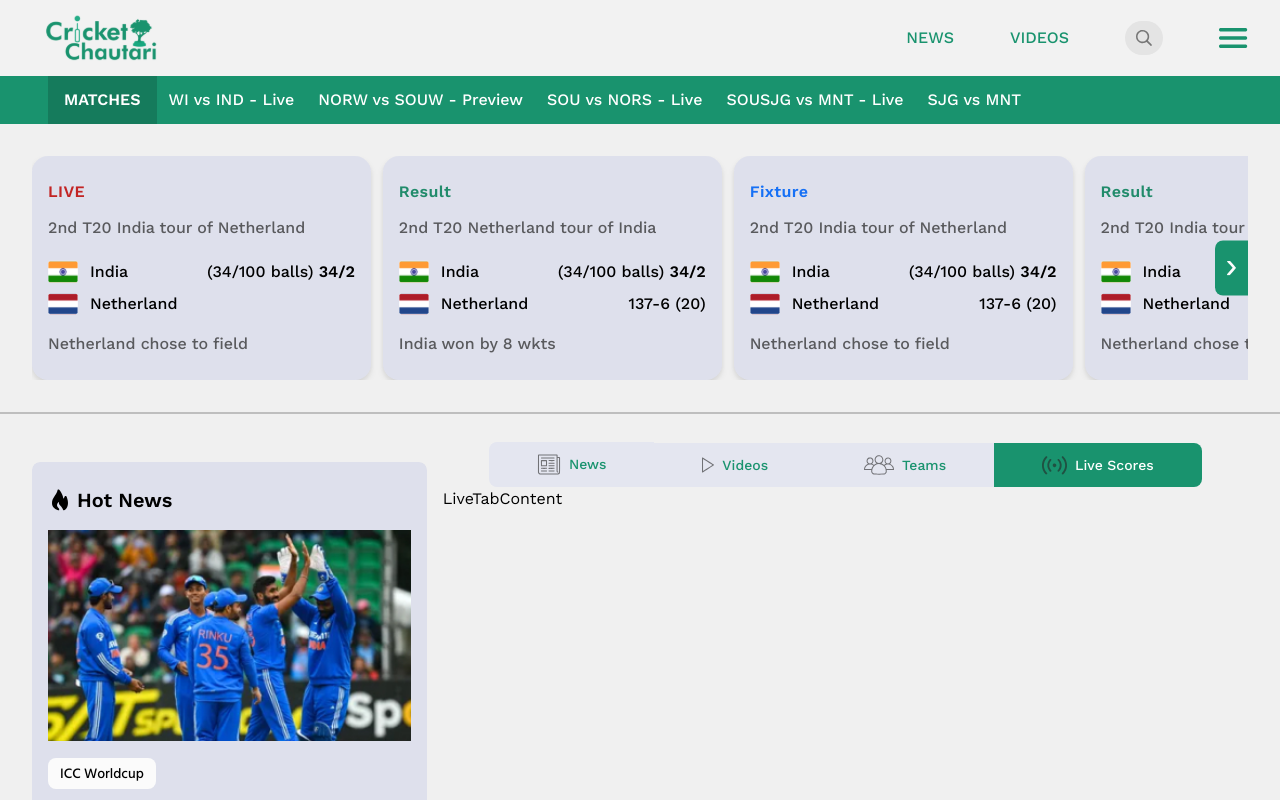
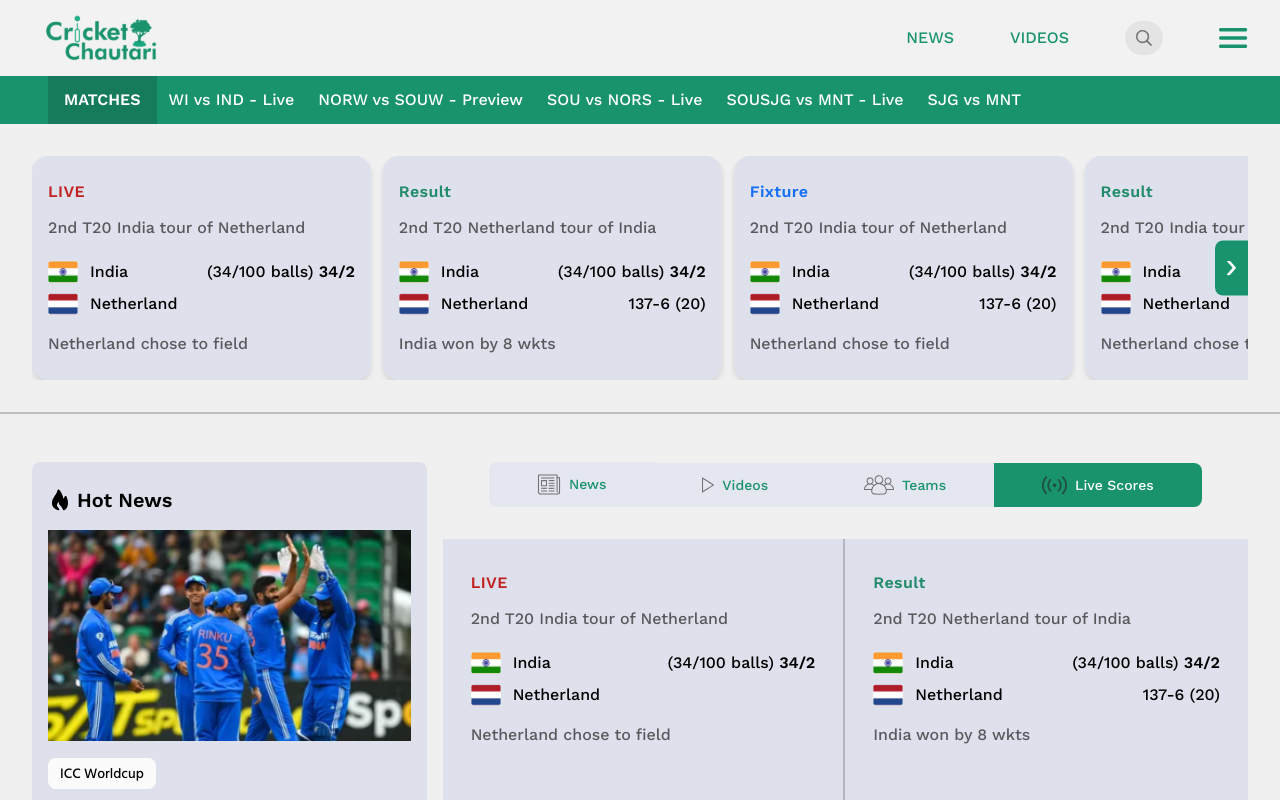
Before and after one commit to gemdevelopers/cricketchautari, a Next.js app: page / in a window 1280 px wide. Both pictures are taken after a click on the item "Live Scores". Shown: the top 800 px of the page. Built offline with nearby package versions, Linux system fonts and the light colour scheme.

Commit message:
make live score section tab

```diff
--- a/src/components/Home/Tab/LiveTabContent.jsx
+++ b/src/components/Home/Tab/LiveTabContent.jsx
@@ -1,8 +1,104 @@
 import React from 'react'
 
 const LiveTabContent = () => {
+
+    const silderDatas = [
+        {
+            status: "LIVE",
+            statusColor: "text-[#C22424]",
+            firstTitle: "2nd T20 India tour of Netherland",
+            balls: "",
+            stats: "",
+            secondTitle: "Netherland chose to field"
+        },
+        {
+            status: "Result",
+            statusColor: "text-[#218B6B]",
+            firstTitle: "2nd T20 Netherland tour of India",
+            balls: "",
+            stats: "137-6 (20)",
+            secondTitle: "India won by 8 wkts"
+        },
+        {
+            status: "Fixture",
+            statusColor: "text-[#1670F5]",
+            firstTitle: "2nd T20 India tour of Netherland",
+            balls: "",
+            stats: "137-6 (20)",
+            secondTitle: "Netherland chose to field"
+        },
+        {
+            status: "Result",
+            statusColor: "text-[#218B6B]",
+            firstTitle: "2nd T20 India tour of Netherland",
+            balls: "",
+            stats: "300-6 (5)",
+            secondTitle: "Netherland chose to field"
+        },
+        {
+            status: "LIVE",
+            statusColor: "text-[#C22424]",
+            firstTitle: "2nd T20 India tour of Netherland",
+            balls: "",
+            stats: "",
+            secondTitle: "Netherland chose to field"
+        },
+        {
+            status: "Fixture",
+            statusColor: "text-[#1670F5]",
+            firstTitle: "2nd T20 India tour of Netherland",
+            balls: "",
+            stats: "137-6 (20)",
+            secondTitle: "India won by 8 wkts"
+        }
+    ]
+
+    let count = 0;
+
     return (
-        <div>LiveTabContent</div>
+        <>
+            <div className="mt-8 grid grid-cols-1 sm:grid-cols-2">
+
+                {
+                    silderDatas.map((data, index) => {
+                        count++;
+                        return (
+                            <div key={index} className={`bg-[#DEE0EC] px-7 py-8 my-1 sm:my-0 ${(count % 2 != 0) ? 'border-r-0 sm:border-r-2 border-[#76767669]' : ''}`}>
+                                <p className={`font-bold tracking-wide text-xs lg:text-sm xl:text-base ${data?.statusColor}`}>{data?.status}</p>
+                                <p className="my-3 pb-2 font-medium text-[#252525B8] text-xs lg:text-sm xl:text-base">{data?.firstTitle}</p>
+
+                                <div className="mb-4 flex justify-between">
+                                    <div>
+                                        <div className="mb-2 flex gap-3">
+                                            <img src={`/india.svg`} />
+                                            <p className="font-medium text-sm xl:text-base">India</p>
+                                        </div>
+                                        <div className="flex gap-3">
+                                            <img src={`/netherland.svg`} />
+                                            <p className="font-medium text-sm xl:text-base">Netherland</p>
+                                        </div>
+                                    </div>
+                                    <div>
+                                        <p className="mb-[8px] font-medium text-right text-xs xl:text-base">(34/100 balls) <span className="font-bold">34/2</span></p>
+
+                                        {
+                                            (data?.stats) ?
+                                                <p className="font-medium text-right text-xs lg:text-base">{data?.stats}</p>
+                                                :
+                                                ''
+                                        }
+
+                                    </div>
+                                </div>
+                                <p className="font-medium text-[#252525B8] text-xs xl:text-base">{data?.secondTitle}</p>
+
+                            </div>
+                        )
+                    })
+                }
+
+            </div>
+        </>
     )
 }
 
--- a/src/components/Home/Tab/TabContents.jsx
+++ b/src/components/Home/Tab/TabContents.jsx
@@ -54,7 +54,7 @@ const TabContents = () => {
 
     return (
         <>
-            <div className="col-span-full lg:col-span-8 -mt-5">
+            <div className="col-span-full lg:col-span-8 sm:-mt-5 lg:mt-0">
                 <ul className="flex justify-center items-center">
                     <li
                         className={`px-4 py-3 text-sm font-medium cursor-pointer rounded-l-lg flex gap-2 md:px-8 xl:px-12
```
